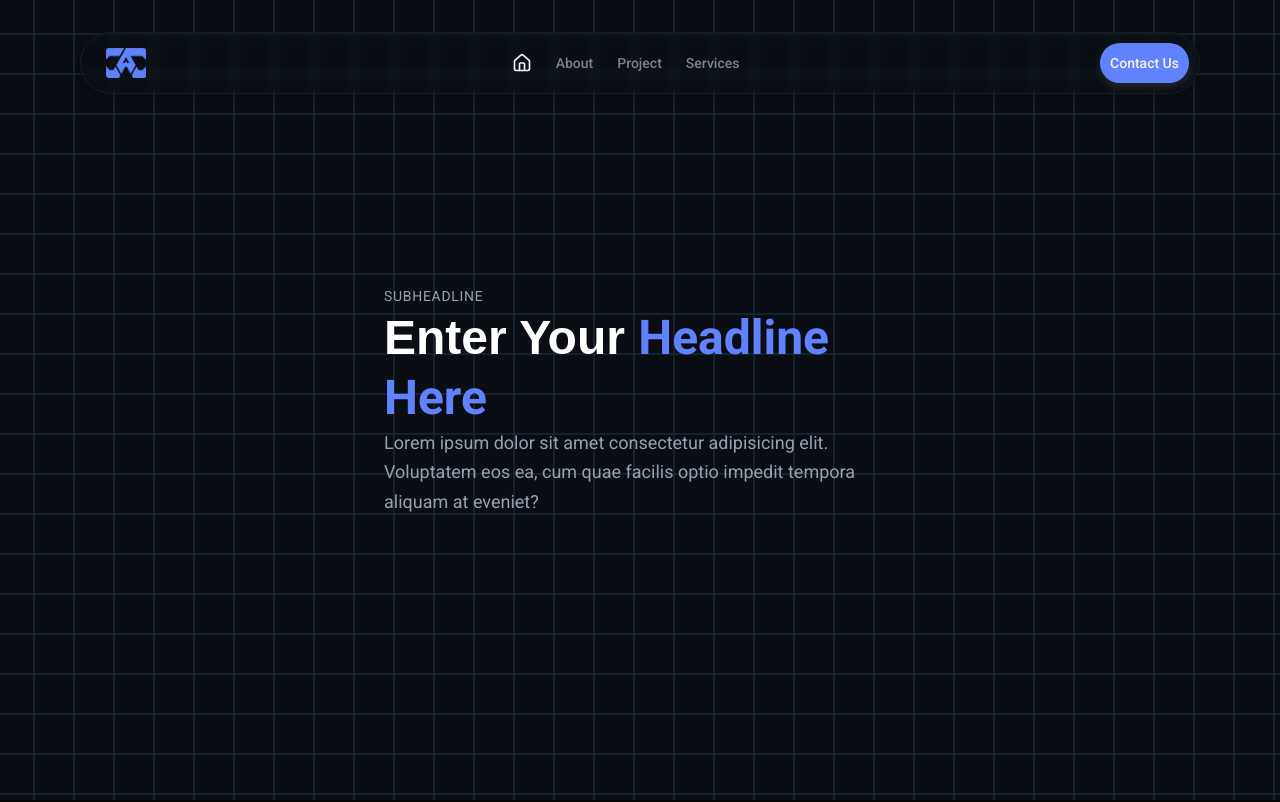
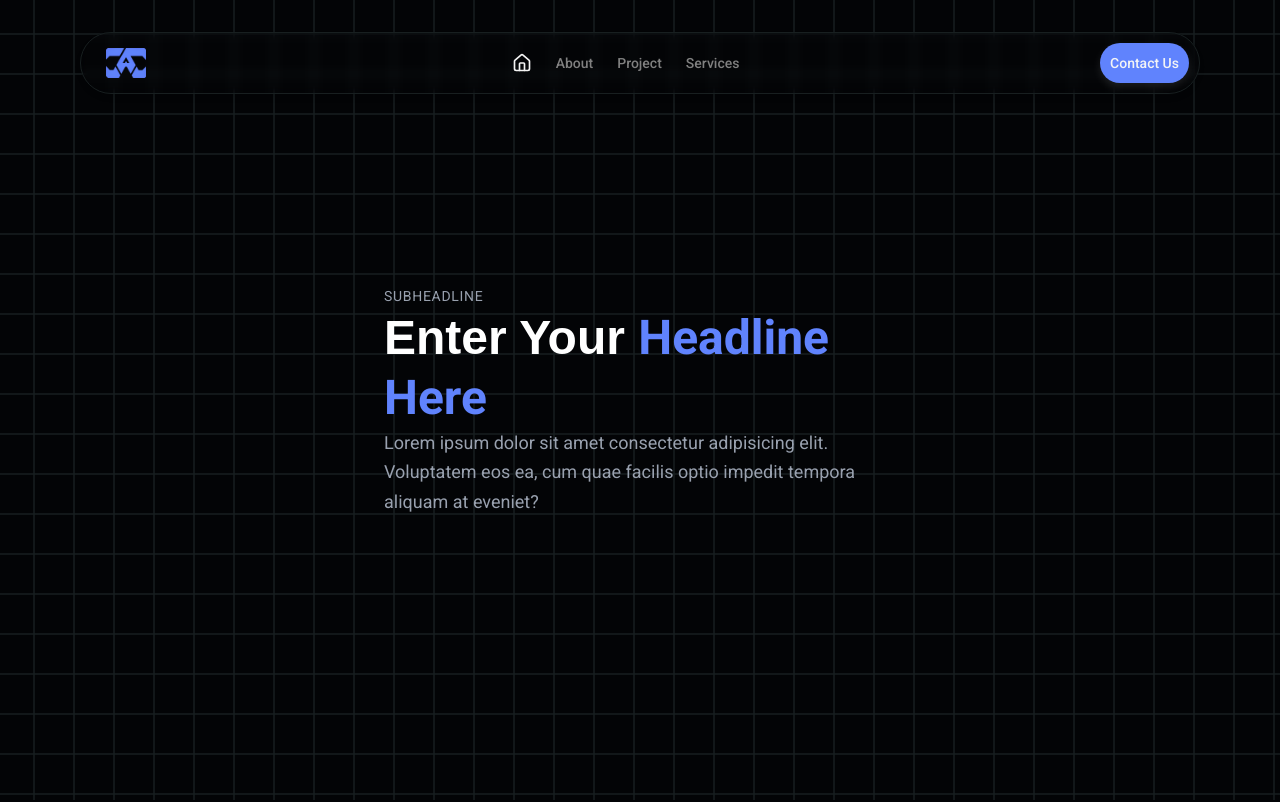
Before and after one commit to ZyIsBad/Jacotrades, a React (Vite) app: page / in a window 1280 px wide. Shown: the top 802 px of the page. Built offline with nearby package versions, Linux system fonts and the light colour scheme; a web font is replaced by a local one.

Commit message:
BGchanges

```diff
--- a/src/Pages/HeroSection.tsx
+++ b/src/Pages/HeroSection.tsx
@@ -9,8 +9,8 @@ const HeroSection = () => {
         speed={0.5}
         squareSize={40}
         direction="diagonal"
-        borderColor="#182b31"
-        hoverFillColor="#1e3a46"
+        borderColor="#181f20"
+        hoverFillColor="#6083fd"
         className="absolute inset-0 w-full h-full z-10"
       />
 
--- a/src/Pages/Team.tsx
+++ b/src/Pages/Team.tsx
@@ -12,8 +12,8 @@ const Team = () => {
       subtitle: "Fullstack Developer",
       subtitletwo: "Cloud Developer",
       handle: "@jericjavier",
-      borderColor: "#030406",
-      gradient: "linear-gradient(180deg, #3B82F6, #000)",
+      borderColor: "#6083fd",
+      gradient: "linear-gradient(180deg, #6083fd, #000)",
       url: "https://linkedin.com/in/mikechen"
     },
     {
@@ -22,8 +22,8 @@ const Team = () => {
       subtitle: "Graphic Designer",
       subtitletwo: "UI/UX Designer",
       handle: "@justineley",
-      borderColor: "#030406",
-      gradient: "linear-gradient(145deg, #4b0082, #000)",
+      borderColor: "#6083fd",
+      gradient: "linear-gradient(180deg, #6083fd, #000)",
       url: "https://github.com/sarahjohnson"
     },
     {
@@ -32,8 +32,8 @@ const Team = () => {
       subtitle: "Frontend Developer",
       subtitletwo: "Game Developer",
       handle: "@zos",
-      borderColor: "#030406",
-      gradient: "linear-gradient(180deg, #800000, #000)",
+      borderColor: "#6083fd",
+      gradient: "linear-gradient(180deg, #6083fd, #000)",
       url: "https://linkedin.com/in/mikechen"
     }
   ];
--- a/src/components/Squares.css
+++ b/src/components/Squares.css
@@ -1,7 +1,7 @@
 .squares-canvas {
   position: absolute;
   top: 0;
-  background: #0a0e14;
+  background: #030406 ;
 }
 .squares-canvas {
   width: 100%;
```
